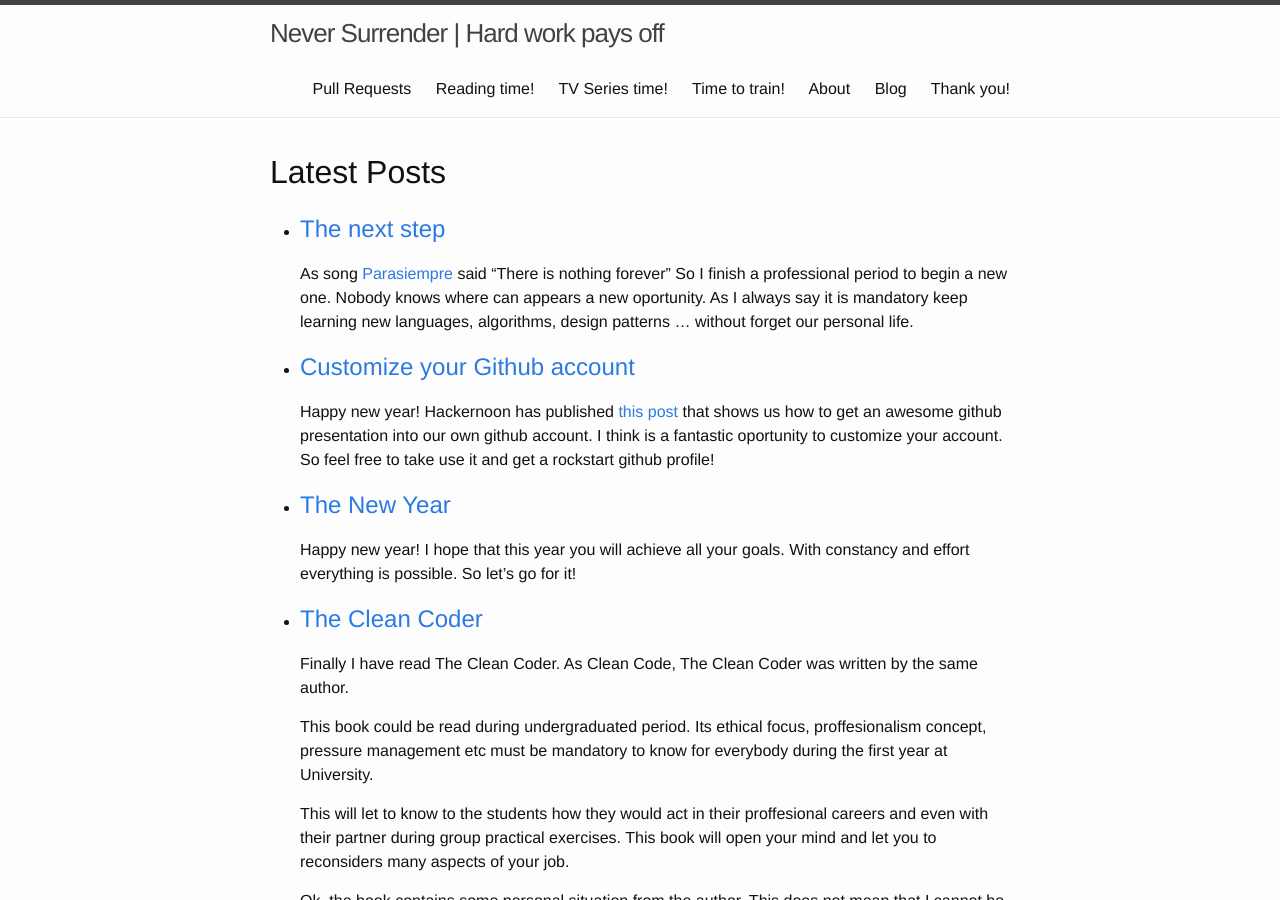
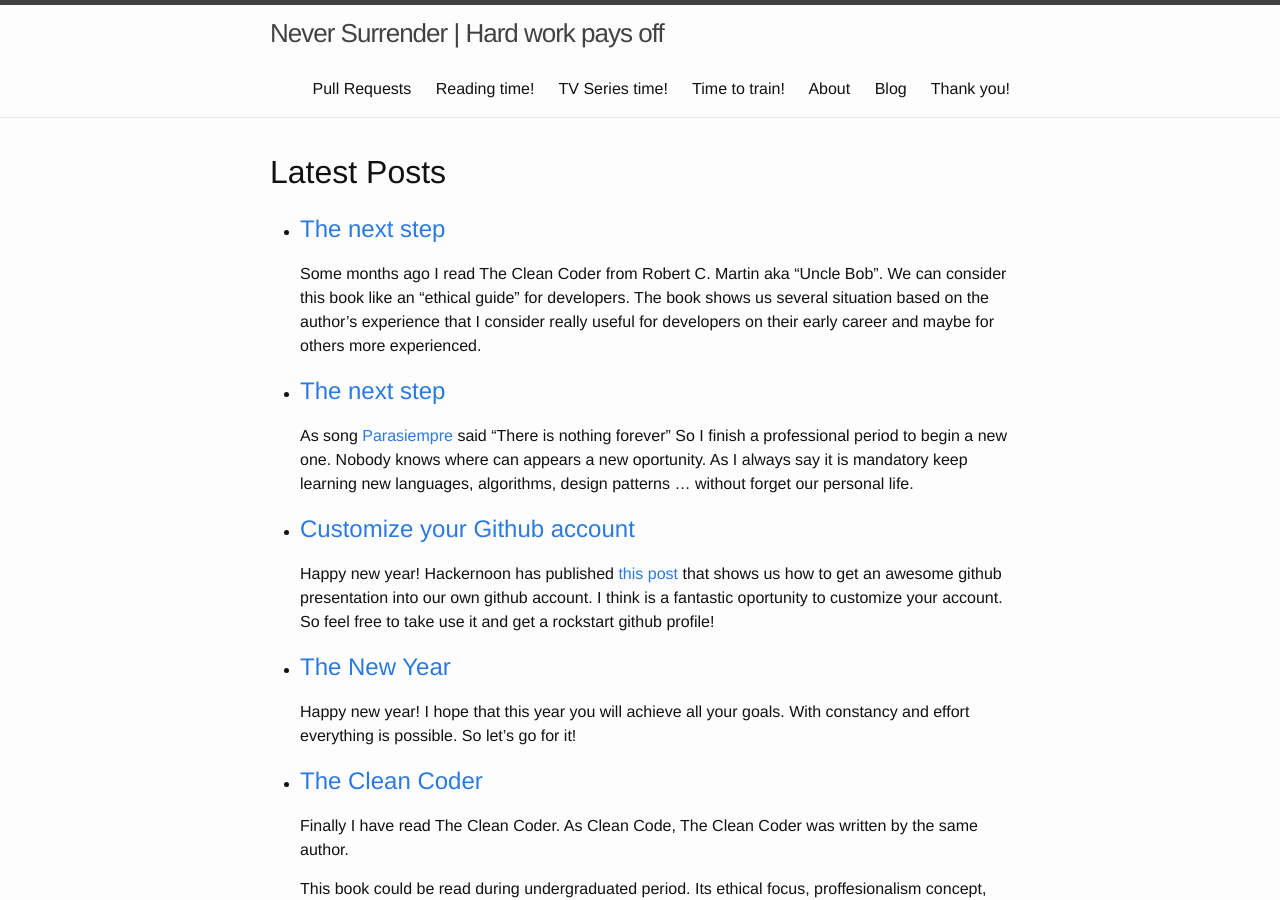
Before and after one commit to MAInformatico/MAInformatico.github.io, a Jekyll site: the page built from blog.html, in a window 1280 px wide and 900 px high. Built offline with Jekyll 4.4.1, drawn with Linux system fonts in a browser that asks for light colours.

Commit message:
updating

```diff
--- /dev/null
+++ b/_posts/2022-5-2-TheCleanCoder.md
@@ -0,0 +1,12 @@
+---
+layout: post
+title: The next step
+author: Migue
+---
+Some months ago I read The Clean Coder from  Robert C. Martin aka "Uncle Bob". We can consider this book like an "ethical guide" for developers.
+The book shows us several situation based on the author's experience that I consider really useful for developers on their early career and maybe for others more experienced.
+
+The book is short and easy to read. You will find a lot of anecdotes used to introduce you the main concept of every chapter.
+I think that this book needs to be in the "must to" list of every developer. Probably the book gets a lot of histories, however this resource is a good way to introduce every chapter that allows us to get clear inside the concept that the author wants to show us.
+
+> "Memento mori"
```
Also changed, not shown: Series_Time.md (+1 -1 lines).
